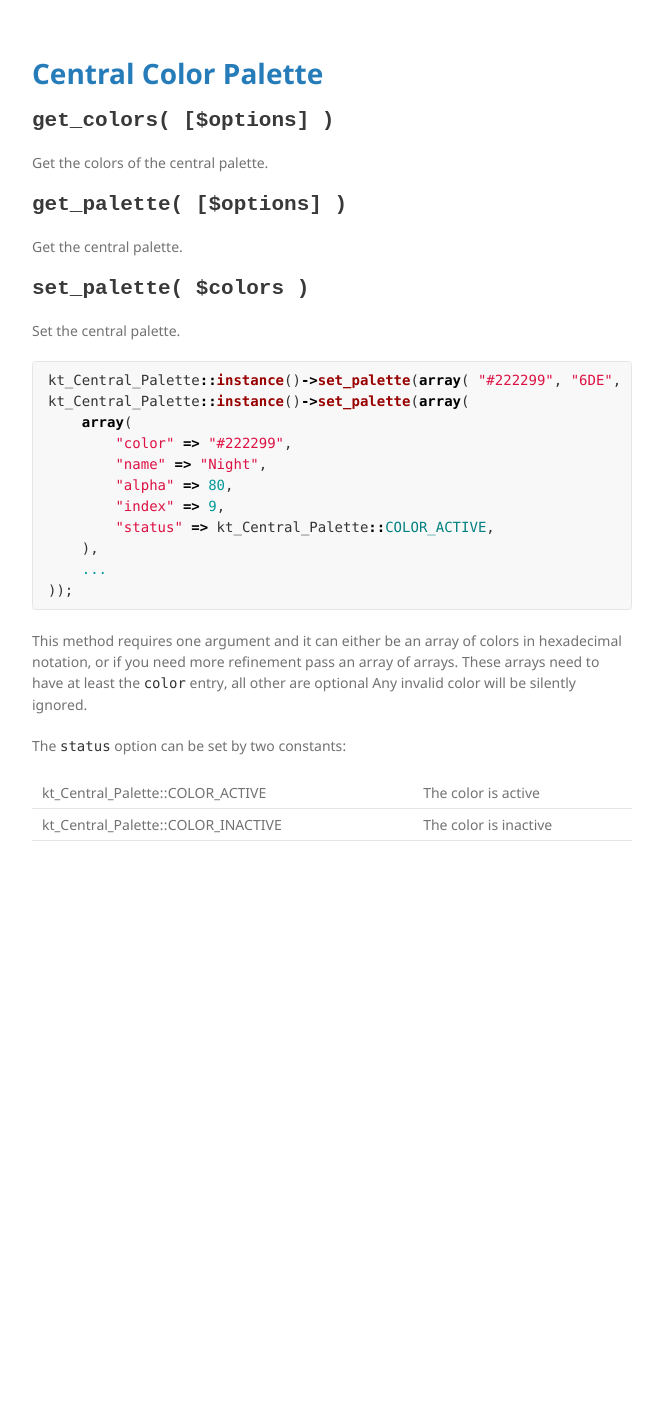
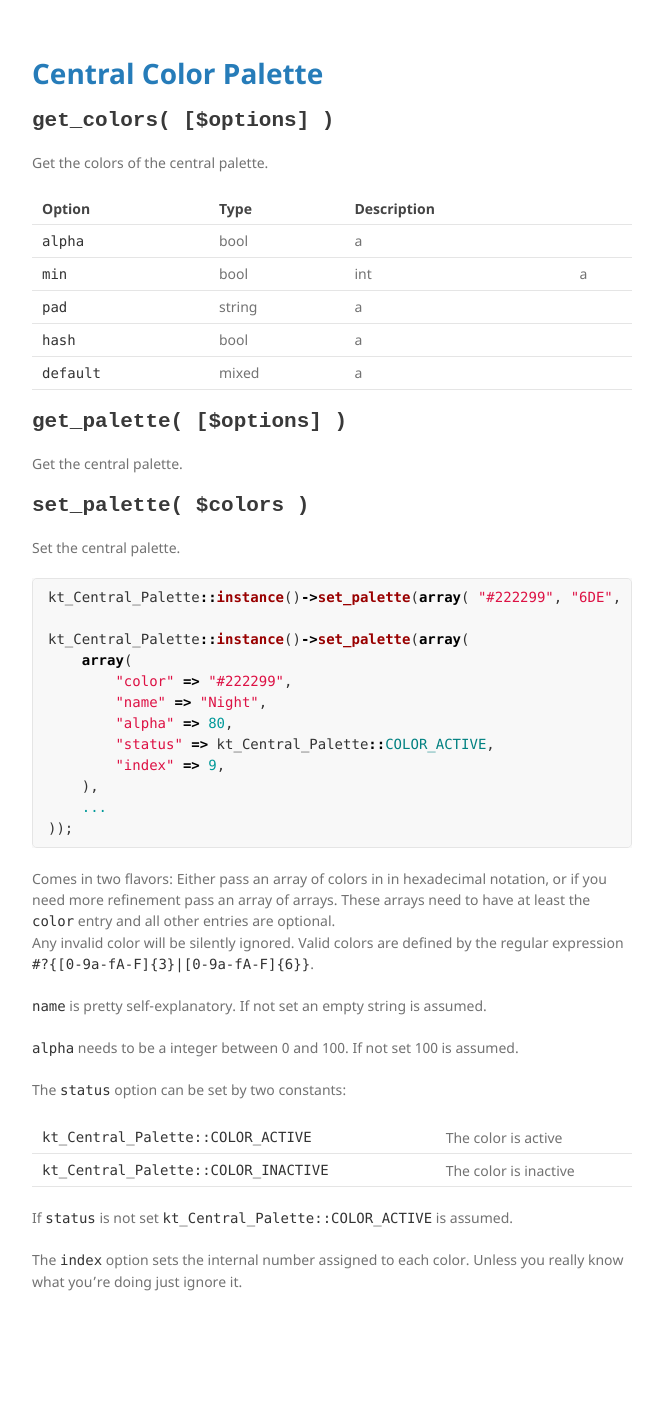
Before and after one commit to kungtiger/central-color-palette, a Jekyll site: the page built from index.md, in a window 1280 px wide. Shown: the whole page, without its empty margins (208-871 px from the left). Built offline with Jekyll 4.4.1, drawn with Linux system fonts in a browser that asks for light colours; our own code applies the rules of GitHub Pages for plain Markdown files; before the commit the page ends 969 px from its top, so only the background shows below that.

Commit message:
new api documentation

````diff
--- a/index.md
+++ b/index.md
@@ -5,6 +5,14 @@ layout: default
 ## get_colors( [$options] )
 
 Get the colors of the central palette.
+
+| Option | Type | Description |
+|:-------|:-----|:------------|
+| `alpha` | bool | a |
+| `min` | bool|int | a |
+| `pad` | string | a |
+| `hash` | bool | a |
+| `default` | mixed | a |
 
 ## get_palette( [$options] )
 
@@ -16,21 +24,31 @@ Set the central palette.
 
 ```php
 kt_Central_Palette::instance()->set_palette(array( "#222299", "6DE", "#777" ... ));
+
 kt_Central_Palette::instance()->set_palette(array(
     array(
         "color" => "#222299",
         "name" => "Night",
         "alpha" => 80,
+        "status" => kt_Central_Palette::COLOR_ACTIVE,
         "index" => 9,
-        "status" => kt_Central_Palette::COLOR_ACTIVE,
     ),
     ...
 ));
 ```
 
-This method requires one argument and it can either be an array of colors in hexadecimal notation, or if you need more refinement pass an array of arrays. These arrays need to have at least the `color` entry, all other are optional Any invalid color will be silently ignored.
+Comes in two flavors: Either pass an array of colors in in hexadecimal notation, or if you need more refinement pass an array of arrays. These arrays need to have at least the `color` entry and all other entries are optional.
+Any invalid color will be silently ignored. Valid colors are defined by the regular expression `#?{[0-9a-fA-F]{3}|[0-9a-fA-F]{6}}`.
+
+`name` is pretty self-explanatory. If not set an empty string is assumed.
+
+`alpha` needs to be a integer between 0 and 100. If not set 100 is assumed.
 
 The `status` option can be set by two constants:
 
-| kt_Central_Palette::COLOR_ACTIVE | The color is active |
-| kt_Central_Palette::COLOR_INACTIVE | The color is inactive |
+| `kt_Central_Palette::COLOR_ACTIVE` | The color is active |
+| `kt_Central_Palette::COLOR_INACTIVE` | The color is inactive |
+
+If `status` is not set `kt_Central_Palette::COLOR_ACTIVE` is assumed.
+
+The `index` option sets the internal number assigned to each color. Unless you really know what you're doing just ignore it.
````
